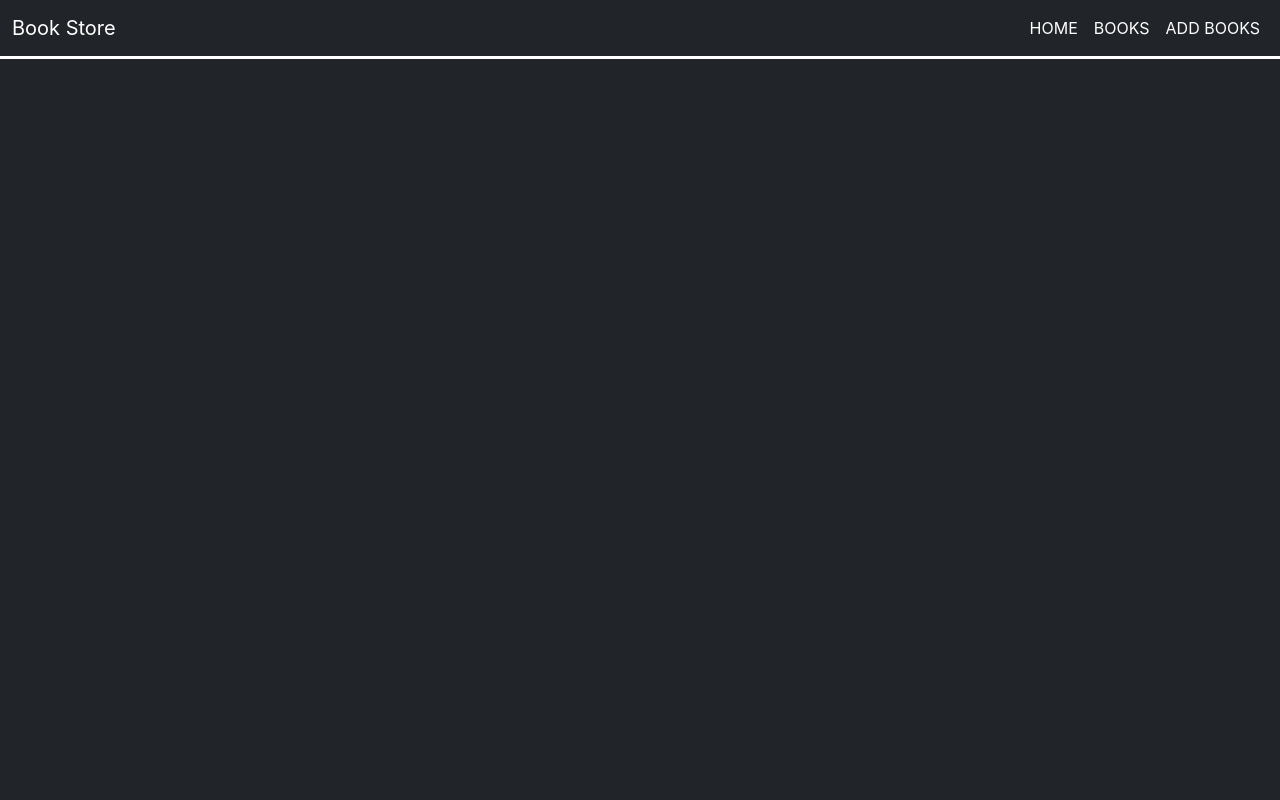
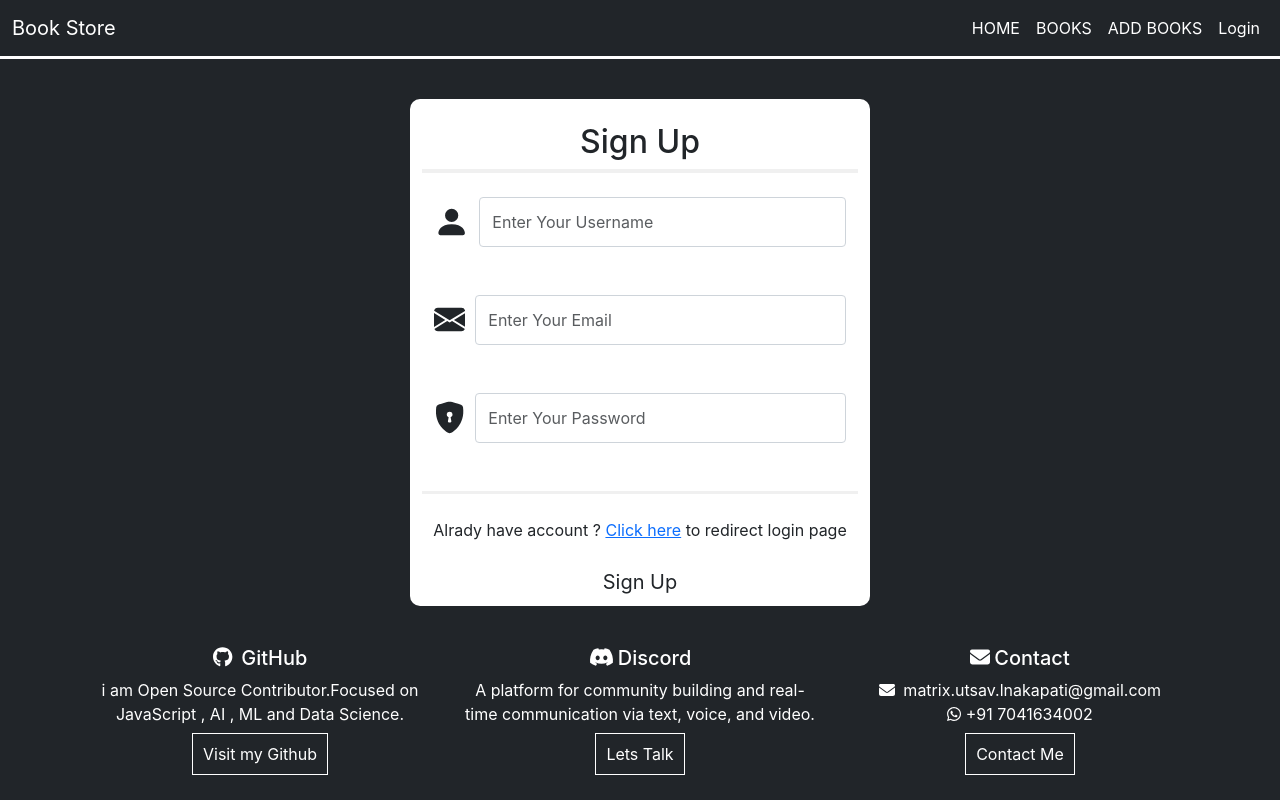
Before and after one commit to Matrixxboy/LibraryManagment, a React (Create React App) app in the folder lms-frontend/frontend/: page /Signup in a window 1280 px wide. Built offline with nearby package versions, Linux system fonts and the light colour scheme.

Commit message:
login page frontend and set model

```diff
--- a/lms-frontend/frontend/src/App.jsx
+++ b/lms-frontend/frontend/src/App.jsx
@@ -4,15 +4,19 @@ import Navbar from './Components/navbar/Navbar';
 import Home from './pages/home/Home';
 import Book from './pages/books/Book';
 import Addbooks from './pages/AddBook/Addbooks'
+import Signup from "./pages/loginPage/Signup";
+import Footer from "./Components/footer/Footer";
 function App() {
   return (
     <Router>
       <Navbar />
       <Routes>
-        <Route excet path='/' element={<Home />} />
-        <Route path='/Book' element={<Book />} />
-        <Route path='/AddBooks' element={<Addbooks />} />
+          <Route excet path='/' element={<Home />} />
+          <Route path='/Book' element={<Book />} />
+          <Route path='/AddBooks' element={<Addbooks />} />
+          <Route path='/Signup' element={<Signup />} />
       </Routes>
+        <Footer />
     </Router>
   );
 }
--- a/lms-frontend/frontend/src/Components/footer/Footer.jsx
+++ b/lms-frontend/frontend/src/Components/footer/Footer.jsx
@@ -14,7 +14,7 @@ const Footer = () => {
                                 <h5 className="title text-white">
                                     <FontAwesomeIcon icon={faGithub} className="me-1" /> GitHub</h5>
                                 <p className="text text-white">i am Open Source Contributor.Focused on JavaScript , AI , ML and Data Science.</p>
-                                <Link className="footerbtn">Visit my Github</Link>
+                                <Link className="footerbtn" to="https://github.com/matrixxboy" target="_blank"  >Visit my Github</Link>
                             </div>
                     </div>
                     <div className="col-12 col-md-4 mb-3">
--- a/lms-frontend/frontend/src/Components/navbar/Navbar.jsx
+++ b/lms-frontend/frontend/src/Components/navbar/Navbar.jsx
@@ -22,6 +22,9 @@ const Navbar = () => {
                             <Link className="nav-item nav-link text-white" to="/Addbooks">
                                 ADD BOOKS
                             </Link>
+                            <Link className="nav-item nav-link text-white" to="/Signup">
+                                Login
+                            </Link>
                         </ul>
                     </div>
                 </div>
--- a/lms-frontend/frontend/src/pages/AddBook/Addbooks.jsx
+++ b/lms-frontend/frontend/src/pages/AddBook/Addbooks.jsx
@@ -1,6 +1,6 @@
 import React, {useState} from 'react';
 import './addbooks.css';
-import axios from "axios"; // Import your CSS file
+    import axios from "axios"; // Import your CSS file
 
 const AddBook = () => {
     const [bookData, setBookData] = useState({
@@ -69,7 +69,7 @@ const AddBook = () => {
                     <label htmlFor="booktag">Book tag</label>
                     <input name="hashtags" value={bookData.hashtags} type="text" className="form-control" id="booktag"
                            placeholder="Enter one tag for the book" required
-                           onChange={change}/> {/* Added rows for better textarea height */}
+                           onChange={change}/>
                 </div>
                 <div className="form-group">
                     <label htmlFor="authorname">Price</label>
--- a/lms-frontend/frontend/src/pages/books/Book.jsx
+++ b/lms-frontend/frontend/src/pages/books/Book.jsx
@@ -73,7 +73,6 @@ const Book = () => {
                 </div>
                 <br/>
                 <br/>
-                <Footer />
             </div>
     );
 };
--- a/lms-frontend/frontend/src/pages/home/Home.jsx
+++ b/lms-frontend/frontend/src/pages/home/Home.jsx
@@ -1,6 +1,5 @@
 import React from 'react';
 import { Link } from 'react-router-dom';
-import Footer from '../../Components/footer/Footer';
 import ("./home.css");
 const Home = () => {
     return (
@@ -19,7 +18,6 @@ const Home = () => {
                     <img className='homeimg' src="/medias/homepage/book-svgrepo-com.svg" alt="book_image" style={{width:"500px"}}/>
                 </div>
             </div>
-            <Footer />
         </div>
     )
 }
--- a/lms-frontend/frontend/src/pages/loginPage/Loginpage.jsx
+++ b/lms-frontend/frontend/src/pages/loginPage/Loginpage.jsx
@@ -5,7 +5,7 @@ import "./loginpage.css"
 const LoginPage = () => {
     return (
         <div className="container">
-
+            <h1> this is login page</h1>
         </div>
     )
 }
--- /dev/null
+++ b/lms-frontend/frontend/src/pages/loginPage/Signup.jsx
@@ -0,0 +1,76 @@
+import React,{useState} from "react";
+import axios from "axios";
+import "./signup.css"
+import {Link} from "react-router-dom";
+
+
+const Signup = () => {
+    const [login, setLoginData] = useState({
+        username: "",
+        password: "",
+        email: "",
+    });
+    const change = (e) =>{
+        const {name,value} = e.target;
+        setLoginData(prevData => ({
+            ...prevData, [name]: value}));
+    }
+    return (
+        <div className="container login ">
+            <div className=" maincontainer container bg-white text-center text-dark w-full">
+                <form className={"form-horizontal"}>
+                    <br />
+                    <h2>Sign Up</h2>
+                    <div className="box">
+                        <div className="line"></div>
+                    </div>
+                    <br/>
+                    <div className={"form-group container col formdiv"}>
+                        <svg xmlns="http://www.w3.org/2000/svg" width="40" height="40" fill="currentColor"
+                             className="bi bi-person-fill" viewBox="0 0 16 16">
+                            <path d="M3 14s-1 0-1-1 1-4 6-4 6 3 6 4-1 1-1 1zm5-6a3 3 0 1 0 0-6 3 3 0 0 0 0 6"/>
+                        </svg>
+                        <input type="text" id="username" name="username"
+                               className="form-control w-full"
+                               value={login.username} placeholder="Enter Your Username" onChange={change}/>
+                    </div>
+                    <br/>
+                    <div className={"form-group container"}>
+                        <svg xmlns="http://www.w3.org/2000/svg" width="35" height="35" fill="currentColor"
+                             className="bi bi-envelope-fill" viewBox="0 0 16 16">
+                            <path
+                                d="M.05 3.555A2 2 0 0 1 2 2h12a2 2 0 0 1 1.95 1.555L8 8.414zM0 4.697v7.104l5.803-3.558zM6.761 8.83l-6.57 4.027A2 2 0 0 0 2 14h12a2 2 0 0 0 1.808-1.144l-6.57-4.027L8 9.586zm3.436-.586L16 11.801V4.697z"/>
+                        </svg>
+                        <input type="email"  id="usermail" name="email"
+                               className="form-control w-full"
+                               value={login.email} placeholder="Enter Your Email"
+                               onChange={change}/>
+                    </div>
+                    <br/>
+                    <div className={"form-group container"}>
+
+                        <svg xmlns="http://www.w3.org/2000/svg" width="35" height="35" fill="currentColor"
+                             className="bi bi-shield-lock-fill" viewBox="0 0 16 16">
+                            <path fill-rule="evenodd"
+                                  d="M8 0c-.69 0-1.843.265-2.928.56-1.11.3-2.229.655-2.887.87a1.54 1.54 0 0 0-1.044 1.262c-.596 4.477.787 7.795 2.465 9.99a11.8 11.8 0 0 0 2.517 2.453c.386.273.744.482 1.048.625.28.132.581.24.829.24s.548-.108.829-.24a7 7 0 0 0 1.048-.625 11.8 11.8 0 0 0 2.517-2.453c1.678-2.195 3.061-5.513 2.465-9.99a1.54 1.54 0 0 0-1.044-1.263 63 63 0 0 0-2.887-.87C9.843.266 8.69 0 8 0m0 5a1.5 1.5 0 0 1 .5 2.915l.385 1.99a.5.5 0 0 1-.491.595h-.788a.5.5 0 0 1-.49-.595l.384-1.99A1.5 1.5 0 0 1 8 5"/>
+                        </svg>
+                        <input type="password" id="userpassword" name="password"
+                               className="form-control w-full"
+                               value={login.password} placeholder="Enter Your Password"
+                               onChange={change}/>
+                    </div>
+                    <br/>
+                    <div className="box">
+                        <div className="line"></div>
+                    </div>
+                    <br/>
+                    <p>Alrady have account ? <Link to="/Loginpage">Click here</Link> to redirect login page</p>
+                    <button className="btn btn-lg btn-normal ">Sign Up</button>
+                    <br />
+                </form>
+            </div>
+        </div>
+    )
+}
+
+export default Signup;
--- a/lms-frontend/frontend/src/pages/loginPage/signup.css
+++ b/lms-frontend/frontend/src/pages/loginPage/signup.css
@@ -0,0 +1,41 @@
+.login{
+    width:500px;
+    margin:20px auto;
+    padding: 20px;
+}
+.maincontainer{
+    border-radius: 10px;
+}
+.form-group{
+    background: none;
+    border: none;
+    outline: none;
+    display: flex;
+    flex-direction: row;
+    flex-wrap: no-wrap;
+    gap:10px;
+    align-items: center;
+}
+svg{
+    display: block;
+    justify-content: left;
+    align-items: center;
+}
+input{
+    display: block;
+    justify-content: right;
+    align-items: center;
+}
+
+.box {
+    width: 100%;
+    height: 3.2px;
+    background-color: #f0f0f0; /* Light gray background */
+    position: relative; /* Needed for absolute positioning of the line */
+    overflow: hidden; /* Hide the line when it extends beyond the box */
+    transition: background-color 0.3s ease; /* Smooth background color transition */
+}
+
+.box:hover {
+    background-color: #e0e0e0; /* Slightly darker background on hover */
+}
```
Also changed, not shown: 2 other files (tests, documents, lock files or other folders).
